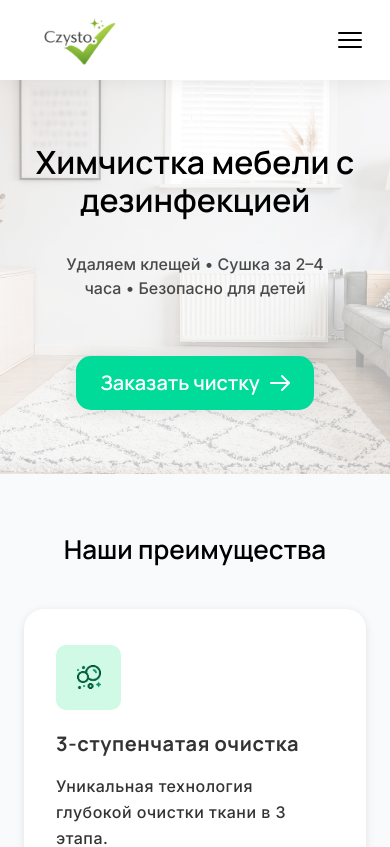
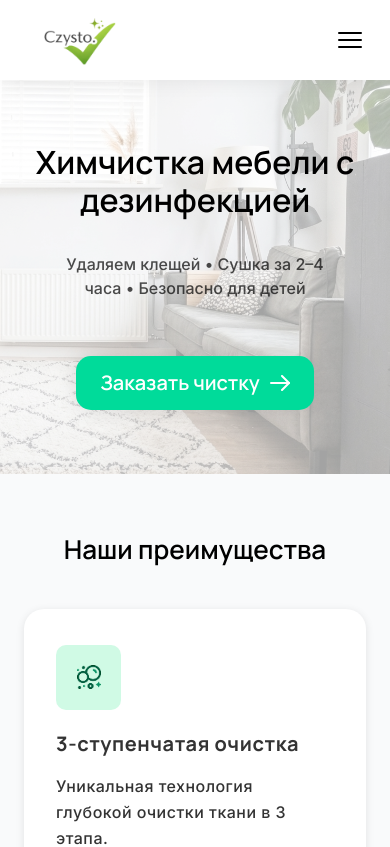
Before and after one commit to Atue3038/czysto-cleaner, a Next.js app: page / in a window 390 px wide. Shown: the top 847 px of the page. Built offline with nearby package versions, Linux system fonts and the light colour scheme.

Commit message:
bg hero center - align right

```diff
--- a/components/Hero.tsx
+++ b/components/Hero.tsx
@@ -13,7 +13,7 @@ export default function Hero() {
   return (
     <section className="relative mt-[104px] max-lg:mt-[80px] h-[559px] max-md:min-h-[380px] max-md:h-auto overflow-hidden bg-white">
       <div className="absolute inset-0">
-        <Image src={ASSETS.heroBg} alt="" fill className="object-cover" style={{ opacity: 0.6 }} priority unoptimized />
+        <Image src={ASSETS.heroBg} alt="" fill className="object-cover object-center md:object-center object-right" style={{ opacity: 0.6 }} priority unoptimized />
         <div className="absolute inset-0 bg-white/40" />
       </div>
       <div className="relative z-10 h-full flex items-center justify-center px-6 py-16">
```
